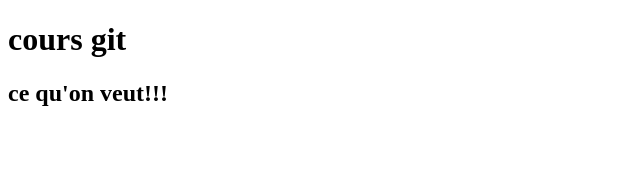
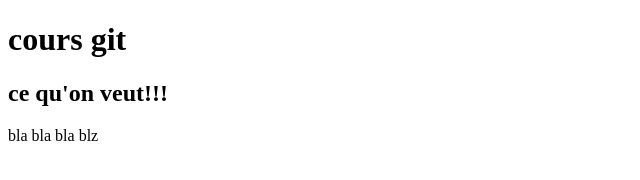
Before and after one commit to lili83/exo1, a plain HTML site: page index.html in a window 1280 px wide. Shown: the whole page, without its empty margins (0-640 px from the left). Drawn offline with Linux system fonts and the light colour scheme.

Commit message:
création du paragraphe

```diff
--- a/index.html
+++ b/index.html
@@ -6,6 +6,7 @@
 <body>
 	<h1> cours git</h1>
 	<h2>ce qu'on veut!!!</h2>
+	<p> bla bla bla blz</p>
 
 </body>
 </html>
```
